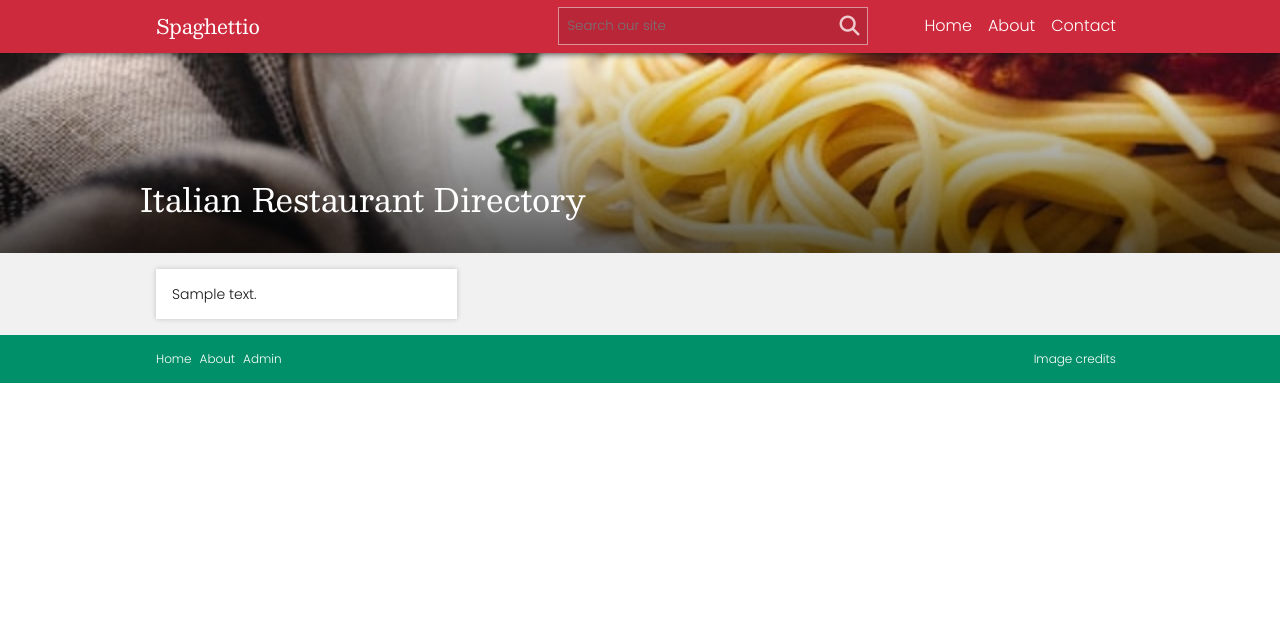
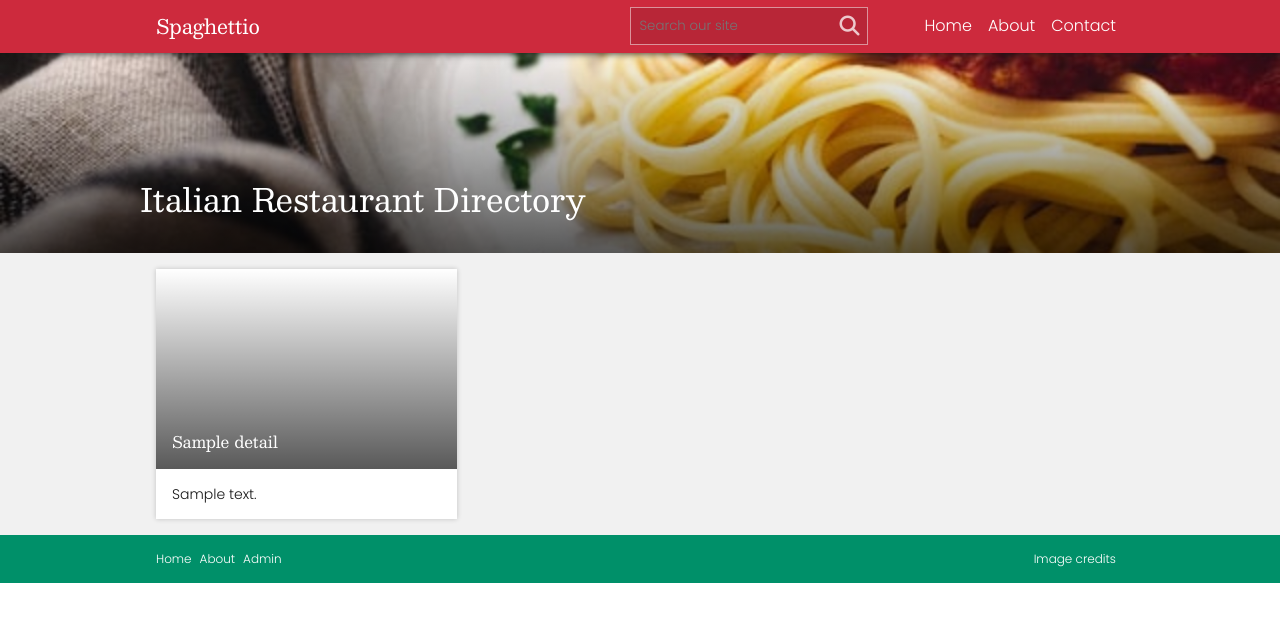
Before and after one commit to doubleedesign/spaghettio, a PHP site: page / in a window 1280 px wide. Shown: the top 622 px of the page. Run offline with PHP 8.4, Linux system fonts and the light colour scheme; tables that the repository leaves empty or names only in its code hold one stand-in row (values such as "Sample post"); data that the repository does not hold is empty; some libraries are stand-ins or nearby versions.

Commit message:
Fix card image sizing so it's always consistent (images are cropped if they are higher)

```diff
--- a/css/style.css
+++ b/css/style.css
@@ -73,6 +73,7 @@ strong {
     background: rgba(0, 0, 0, 0.1);
     border: 1px solid rgba(255, 255, 255, 0.5); }
     .site-header form input[type=search] {
+      max-width: 200px;
       background: transparent;
       border: 0;
       padding: 0.5rem;
@@ -142,7 +143,8 @@ strong {
     height: 100%; }
     .card .card-inner .card-top {
       position: relative;
-      overflow: hidden; }
+      overflow: hidden;
+      height: 200px; }
       .card .card-inner .card-top:before {
         content: '';
         position: absolute;
@@ -162,6 +164,12 @@ strong {
         display: block;
         width: 100%;
         transition: transform 0.3s ease;
+        /**
+				 * height: 100% with object-fit and object-position allow us to use
+				 * the fixed height and width of the container to crop where we want to.
+				 * Super useful for images that are different ratios but we want them to appear consistent!
+				 */
+        height: 100%;
         object-fit: cover;
         object-position: center center; }
     .card .card-inner .card-text {
--- a/sass/partials/_card.scss
+++ b/sass/partials/_card.scss
@@ -15,6 +15,7 @@
 		.card-top {
 			position: relative;
 			overflow: hidden;
+			height: 200px;
 
 			&:before {
 				content: '';
@@ -39,8 +40,12 @@
 				display: block;
 				width: 100%;
 				transition: transform 0.3s ease;
-				// object-fit and object-position allows us to use the fixed height and width of the container to crop where we want to
-				// Super useful for images that are different ratios but we want them to appear consistent!
+				/**
+				 * height: 100% with object-fit and object-position allow us to use
+				 * the fixed height and width of the container to crop where we want to.
+				 * Super useful for images that are different ratios but we want them to appear consistent!
+				 */
+				height: 100%;
 				object-fit: cover;
 				object-position: center center;
 			}
```
